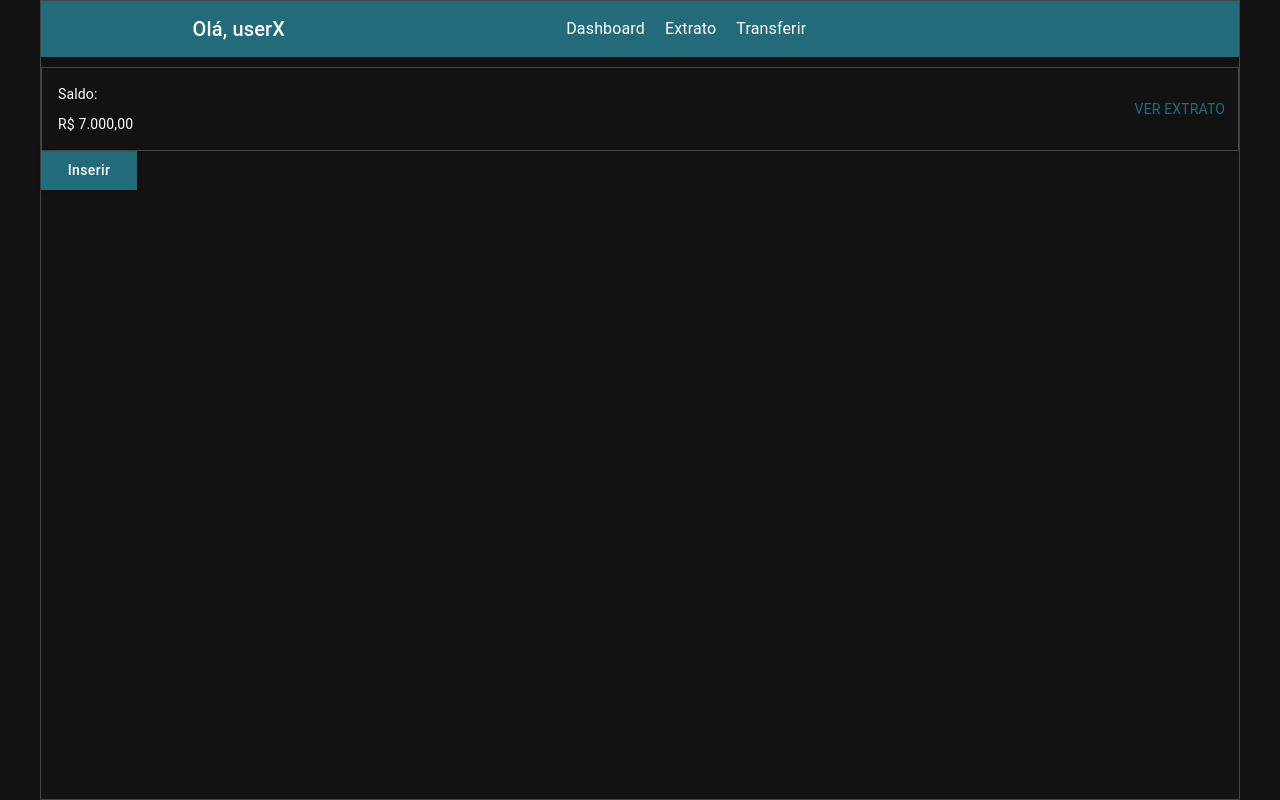
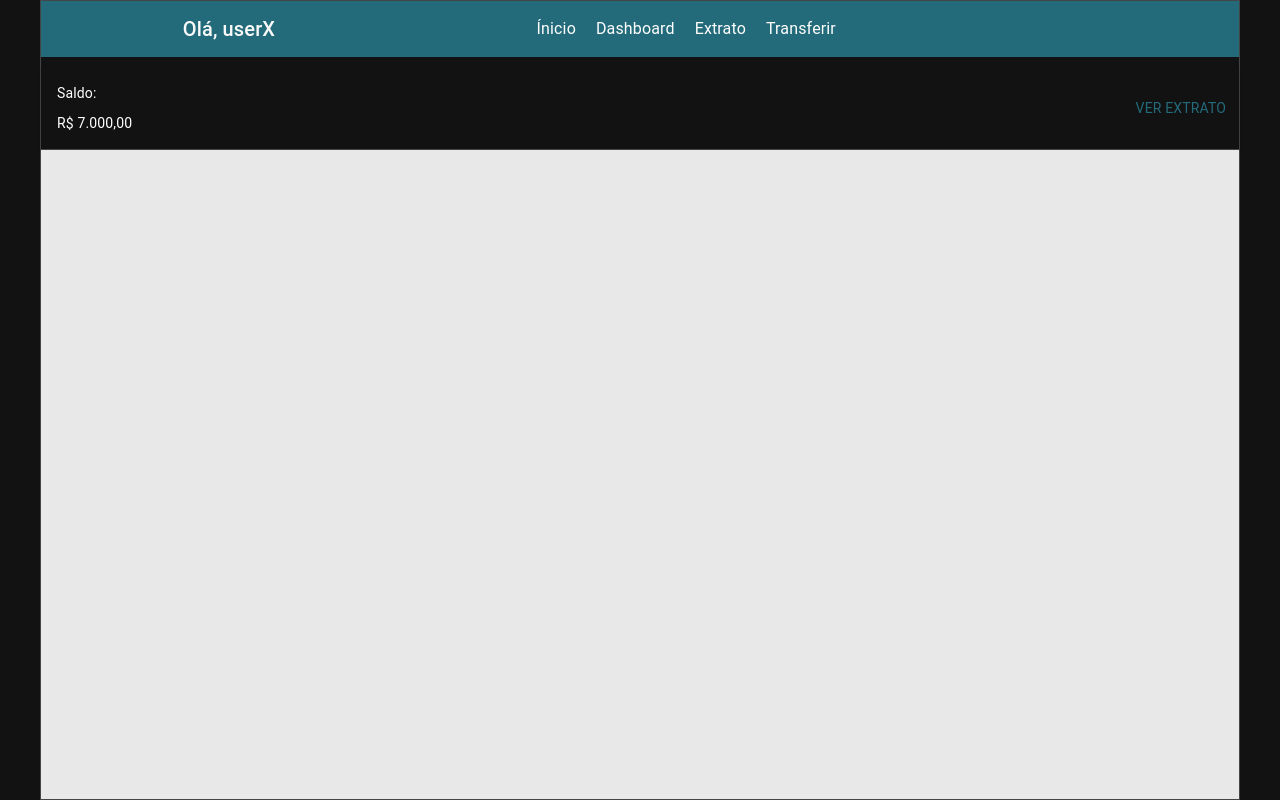
Before and after one commit to RaulFerreira21/tech-bank-app, a Next.js app: page / in a window 1280 px wide. Built offline with nearby package versions, Linux system fonts and the light colour scheme; some icons are missing.

Commit message:
feat: implementa background default

```diff
--- a/src/components/Balance/index.tsx
+++ b/src/components/Balance/index.tsx
@@ -1,4 +1,4 @@
-'use client'
+"use client"
 import {
   Box,
   Button,
@@ -6,13 +6,13 @@ import {
   CardActions,
   CardContent,
   Typography,
-} from "@mui/material";
-import Link from "next/link";
-import VisibilityIcon from "@mui/icons-material/Visibility";
-import React from "react";
+} from "@mui/material"
+import Link from "next/link"
+import VisibilityIcon from "@mui/icons-material/Visibility"
+import React from "react"
 
 export default function Balance() {
-  const balance = 'R$ 7.000,00'
+  const balance = "R$ 7.000,00"
   const [showedBalance, setShowBalance] = React.useState(false)
 
   function handleShowBalance() {
@@ -24,28 +24,28 @@ export default function Balance() {
     <Box>
       <Card
         sx={{
-          display: 'flex',
-          justifyContent: 'space-between',
-          background: 'transparent',
-          color: 'white',
-          border: '1px solid #454545',
+          display: "flex",
+          justifyContent: "space-between",
+          background: "transparent",
+          color: "white",
+          borderBottom: "1px solid #454545",
           borderRadius: 0,
         }}
       >
         <CardContent>
-          <Typography variant="body2" sx={{ margin: '0 0 10px 0' }}>
+          <Typography variant="body2" sx={{ margin: "0 0 10px 0" }}>
             Saldo:
           </Typography>
           <Box
             sx={{
-              display: 'flex',
-              alignContent: 'center',
-              alignItems: 'center',
+              display: "flex",
+              alignContent: "center",
+              alignItems: "center",
             }}
           >
             <Typography variant="body2">{balance}</Typography>
             <VisibilityIcon
-              sx={{ color: 'white', marginLeft: '10px' }}
+              sx={{ color: "white", marginLeft: "10px" }}
               onClick={handleShowBalance}
             />
           </Box>
--- a/src/components/Container/index.tsx
+++ b/src/components/Container/index.tsx
@@ -1,6 +1,6 @@
-import Balance from '@/components/Balance'
-import HeaderComponent from '@/components/Header'
-import { Container, Box } from '@mui/material'
+import Balance from "@/components/Balance"
+import HeaderComponent from "@/components/Header"
+import { Container, Box } from "@mui/material"
 
 export default function MainContainer({
   children,
@@ -9,11 +9,18 @@ export default function MainContainer({
 }) {
   return (
     <Container
-      sx={{ border: '1px solid #454545', height: '100vh', pr: 0, pl: 0 }}
+      sx={{
+        border: "1px solid #454545",
+        height: "100vh",
+        pr: 0,
+        pl: 0,
+        display: "flex",
+        flexDirection: "column",
+      }}
     >
-      <Box>
-        <HeaderComponent />
-        <Balance />
+      <HeaderComponent />
+      <Balance />
+      <Box sx={{ bgcolor: "#e8e8e8", flex: 1 }}>
         {children}
       </Box>
     </Container>
--- a/src/components/Header/index.tsx
+++ b/src/components/Header/index.tsx
@@ -1,41 +1,53 @@
-import { Box, Typography } from '@mui/material'
-import AccountCircleIcon from '@mui/icons-material/AccountCircle'
-import LogoutIcon from '@mui/icons-material/Logout'
-import Link from 'next/link'
+import { Box, Typography } from "@mui/material"
+import AccountCircleIcon from "@mui/icons-material/AccountCircle"
+import LogoutIcon from "@mui/icons-material/Logout"
+import Link from "next/link"
 
 export default function HeaderComponent() {
-  const user: string = 'userX'
+  const user: string = "userX"
 
   return (
     <Box
       component="header"
       sx={{
-        bgcolor: '#236B7A',
-        color: '#FAFAFA',
-        width: '100%',
-        height: '56px',
-        display: 'flex',
-        justifyContent: 'space-around',
-        alignItems: 'center',
-        padding: '10px 0',
-        marginBottom: '10px'
+        bgcolor: "#236B7A",
+        color: "#FAFAFA",
+        width: "100%",
+        height: "56px",
+        display: "flex",
+        justifyContent: "space-around",
+        alignItems: "center",
+        padding: "10px 0",
+        marginBottom: "10px",
       }}
     >
-      <Box component="nav" sx={{ display: 'flex', alignItems: 'center' }}>
-        <AccountCircleIcon fontSize="medium" sx={{ marginRight: '5px', color: 'white'}} />
+      <Box component="nav" sx={{ display: "flex", alignItems: "center" }}>
+        <AccountCircleIcon
+          fontSize="medium"
+          sx={{ marginRight: "5px", color: "white" }}
+        />
         <Typography variant="h6">Olá, {user}</Typography>
-
       </Box>
-      <Box sx={{ display: 'flex', justifyContent: 'space-around', listStyle: 'none', color: 'white', textDecoration: 'none'}}>
-        <Link className='navigationLink' href={'/dashboard'}>
-         <Typography variant="body1">Dashboard</Typography>
-
+      <Box
+        sx={{
+          display: "flex",
+          justifyContent: "space-around",
+          listStyle: "none",
+          color: "white",
+          textDecoration: "none",
+        }}
+      >
+        <Link className="navigationLink" href={"/"}>
+          <Typography variant="body1">Ínicio</Typography>
         </Link>
-        <Link className='navigationLink' href={'/extrato'}>
-           <Typography variant="body1">Extrato</Typography>
+        <Link className="navigationLink" href={"/dashboard"}>
+          <Typography variant="body1">Dashboard</Typography>
         </Link>
-        <Link className='navigationLink' href={'/dashboard'}>
-         <Typography variant="body1">Transferir</Typography>
+        <Link className="navigationLink" href={"/extrato"}>
+          <Typography variant="body1">Extrato</Typography>
+        </Link>
+        <Link className="navigationLink" href={"/dashboard"}>
+          <Typography variant="body1">Transferir</Typography>
         </Link>
       </Box>
       <Box>
--- a/src/pages/index.tsx
+++ b/src/pages/index.tsx
@@ -1,5 +1,3 @@
-import Button from '@/components/Button'
-
 export default function Home() {
-  return <Button color="primary" text="Inserir" />
+  return <></>
 }
```
Also changed, not shown: src/components/ButtonServices/index.tsx (+6 -9 lines).
